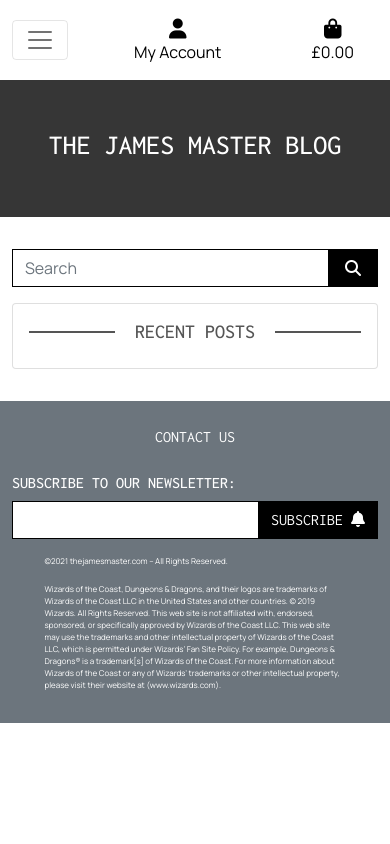
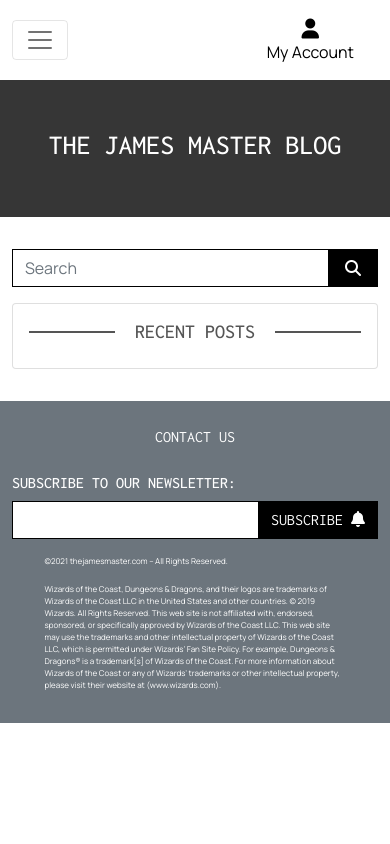
Before and after one commit to JDBennison/the-james-master, a Django app: page /blog/ in a window 390 px wide. Run offline with Django 3.2, Linux system fonts and the light colour scheme; data that the repository does not hold is empty; some libraries are stand-ins or nearby versions; some web fonts are replaced.

Commit message:
Fixed links and turned debug off

```diff
--- a/home/templates/home/index.html
+++ b/home/templates/home/index.html
@@ -18,7 +18,7 @@
                 <p class="text-white text-center">Hire a professional DM for your friends in a safe environment</p>
                 <div class="my-5 text-center">
                     <h4>
-                        <a href="{% anchor 'home' 'services-section' %}" class="how-it-works-button btn btn-lg rounded-0 text-uppercase py-3">How It Works</a>
+                        <a href="{% url 'home' %}#services-section" class="how-it-works-button btn btn-lg rounded-0 text-uppercase py-3">How It Works</a>
                         <a href="{% url 'booking' %}" class="book-now-button btn btn-lg rounded-0 text-uppercase py-3 mr-5">Book Your Game</a>
                     </h4>
                 </div>
--- a/templates/includes/main-nav.html
+++ b/templates/includes/main-nav.html
@@ -3,10 +3,10 @@
 <div class="collapse navbar-collapse" id="main-nav">
     <ul class="navbar-nav w-auto mx-auto">
         <li class="nav-item">
-            <a href="{% anchor 'home' 'meet-your-dm-section' %}" class="header-font font-weight-bold nav-link text-black me-5" id="meet-your-dm">Meet Your DM</a>
+            <a href="{% url 'home' %}#meet-your-dm-section" class="header-font font-weight-bold nav-link text-black me-5" id="meet-your-dm">Meet Your DM</a>
         </li>
         <li class="nav-item">
-            <a href="{% anchor 'home' 'services-section' %}" class="header-font font-weight-bold nav-link text-black me-5" id="services">Services</a>
+            <a href="{% url 'home' %}#services-section" class="header-font font-weight-bold nav-link text-black me-5" id="services">Services</a>
         </li>
         <li class="nav-item">
             <a href="{% url 'faq' %}" class="header-font font-weight-bold nav-link text-black me-5" id="faq">FAQ</a>
--- a/templates/includes/mobile-top-header.html
+++ b/templates/includes/mobile-top-header.html
@@ -7,9 +7,6 @@
     </a>
     <div class="dropdown-menu border-0" aria-labelledby="user-options">
         {% if request.user.is_authenticated %}
-            {% if request.user.is_superuser %}
-                <a href="{% url 'account_logout' %}" class="dropdown-item">Blog Management</a>
-            {% endif %}
             <a href="" class="dropdown-item">My Profile</a>
             <a href="{% url 'account_logout' %}" class="dropdown-item">Logout</a>
         {% else %}
@@ -18,17 +15,3 @@
         {% endif %}
     </div>
 </li>
-<li class="list-inline-item">
-    <a class="{% if grand_total %}text-primary font-weight-bold{% else %}text-black{% endif %} nav-link d-block d-lg-none" href="">
-        <div class="text-center">
-            <div><i class="fas fa-shopping-bag fa-lg"></i></div>
-            <p class="my-0">
-                {% if grand_total %}
-                    £{{ grand_total|floatformat:2 }}
-                {% else %}
-                    £0.00
-                {% endif %}
-            </p>
-        </div>
-    </a>
-</li>
--- a/the_james_master/settings.py
+++ b/the_james_master/settings.py
@@ -28,9 +28,7 @@
 SECRET_KEY = os.environ.get('SECRET_KEY', '')
 
 # SECURITY WARNING: don't run with debug turned on in production!
-DEBUG = True
-
-# 'DEVELOPMENT' in os.environ
+DEBUG = 'DEVELOPMENT' in os.environ
 
 ALLOWED_HOSTS = ['the-james-master.herokuapp.com', 'localhost']
 
```
